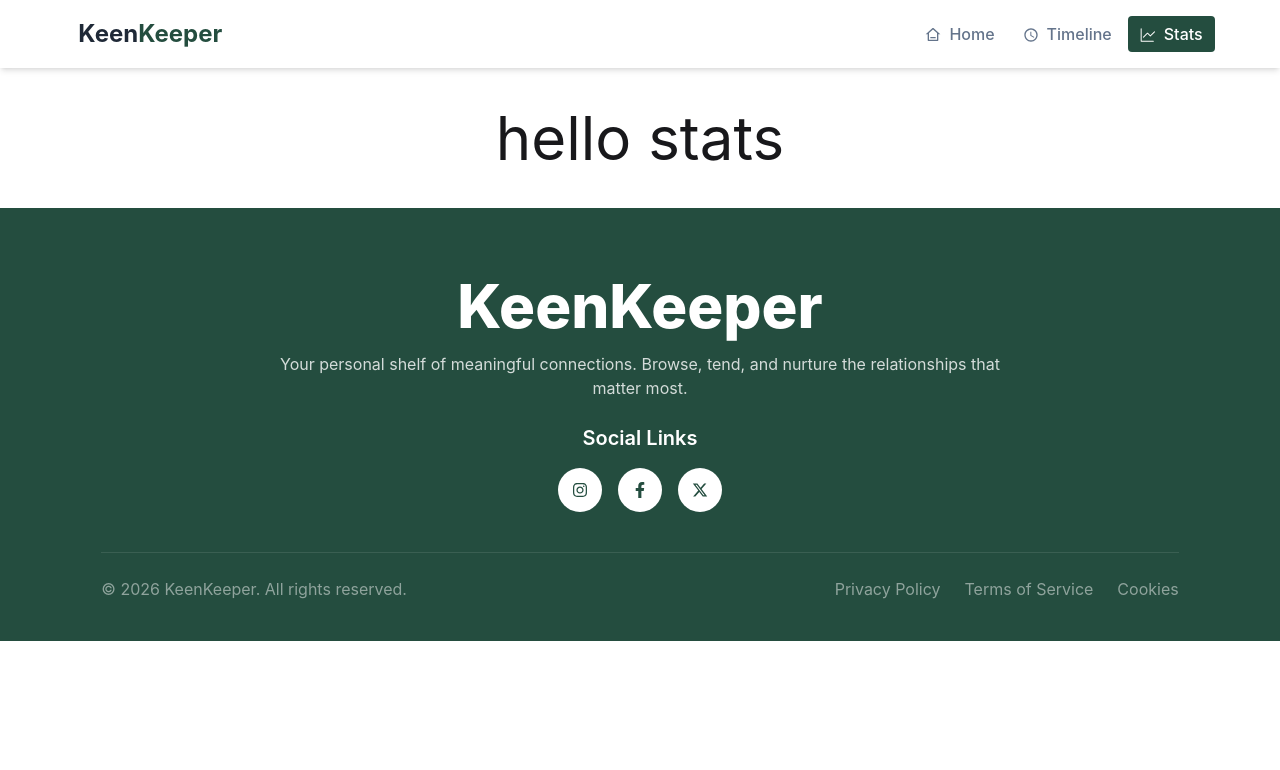
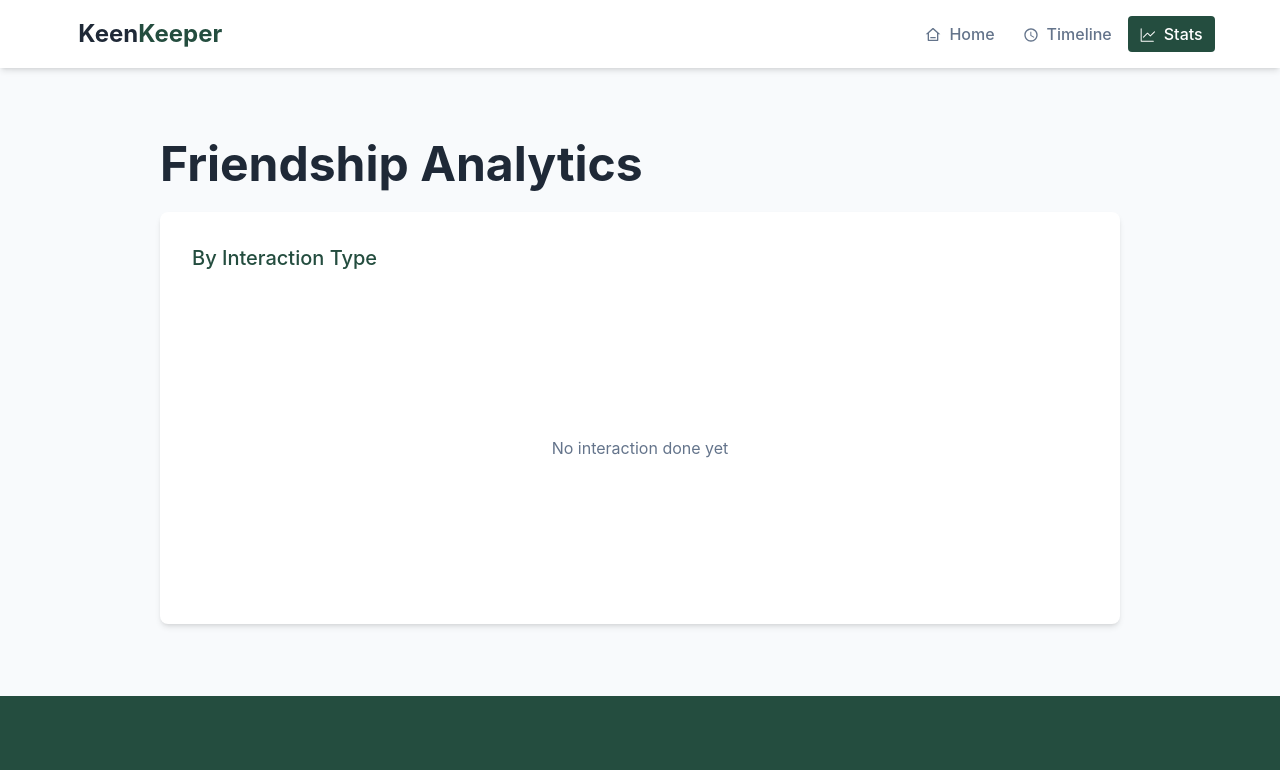
Before and after one commit to mi-araf/b13-a7-keenkeeper-page, a Next.js app: page /stats in a window 1280 px wide. Shown: the top 770 px of the page. Built offline with nearby package versions, Linux system fonts and the light colour scheme.

Commit message:
challenge part done, with context

```diff
--- a/package.json
+++ b/package.json
@@ -14,7 +14,8 @@
     "react": "19.2.4",
     "react-dom": "19.2.4",
     "react-icons": "^5.6.0",
-    "react-toastify": "^11.0.5"
+    "react-toastify": "^11.0.5",
+    "recharts": "^3.8.1"
   },
   "devDependencies": {
     "@tailwindcss/postcss": "^4.2.2",
--- a/src/app/layout.js
+++ b/src/app/layout.js
@@ -3,6 +3,7 @@ import "./globals.css";
 import "react-toastify/dist/ReactToastify.css";
 import Navbar from "@/components/Navbar";
 import Footer from "@/components/Footer";
+import { TimelineProvider } from '@/context/TimelineContext';
 
 const geistSans = Geist({
   variable: "--font-geist-sans",
@@ -23,9 +24,11 @@ export default function RootLayout({ children }) {
   return (
     <html lang="en" data-theme="light" className={`${geistSans.variable} ${geistMono.variable} h-full antialiased`} >
       <body className="">
-        <Navbar />
-        {children}
-        <Footer />
+        <TimelineProvider>
+          <Navbar />
+          {children}
+          <Footer />
+        </TimelineProvider>
       </body>
     </html>
   );
--- a/src/app/stats/page.jsx
+++ b/src/app/stats/page.jsx
@@ -1,9 +1,63 @@
+'use client'
+
 import React from 'react';
+import { Legend, Pie, PieChart, ResponsiveContainer, Tooltip } from 'recharts';
+import { useTimeline } from '@/context/TimelineContext';
 
 const StatsPage = () => {
+    const { entries } = useTimeline();
+    const counts = { Call: 0, Text: 0, Video: 0 };
+    entries.forEach((entry) => {
+        if (entry.type in counts) {
+            counts[entry.type] += 1;
+        }
+    });
+    const data = [
+        { name: 'Call', value: counts.Call, fill: '#22c55e' },
+        { name: 'Text', value: counts.Text, fill: '#2563eb' },
+        { name: 'Video', value: counts.Video, fill: '#f59e0b' },
+    ];
+    const total = data.reduce((sum, item) => sum + item.value, 0);
+
     return (
-        <div>
-            <h1 className="text-6xl text-center m-10">hello stats</h1>
+        <div className='bg-[#F8FAFC]'>
+            <div className='w-9/12 mx-auto py-18'>
+                <h1 className='text-5xl font-bold text-[#1f2937] mb-6'>Friendship Analytics</h1>
+
+                <div className='bg-white shadow-md rounded-lg overflow-hidden'>
+                    <div className='px-8 pt-8'>
+                        <p className='font-medium text-base md:text-xl text-[#244D3F]'>By Interaction Type</p>
+                    </div>
+
+                    <div className=' p-8'>
+                        <div className='h-72'>
+                            {total > 0 ? (
+                                <ResponsiveContainer width='100%' height='100%'>
+                                    <PieChart>
+                                        <Pie
+                                            data={data}
+                                            dataKey='value'
+                                            cx='50%'
+                                            cy='50%'
+                                            innerRadius={70}
+                                            outerRadius={110}
+                                            paddingAngle={3}
+                                            cornerRadius={10}
+                                        />
+                                        <Tooltip />
+                                        <Legend layout='horizontal' verticalAlign='bottom' align='center' iconType='circle' />
+                                    </PieChart>
+                                </ResponsiveContainer>
+                            ) : (
+                                <div className='h-full flex items-center justify-center text-[#64748B] text-base'>
+                                    No interaction done yet
+                                </div>
+                            )}
+                        </div>
+
+                    </div>
+                </div>
+            </div>
         </div>
     );
 };
--- a/src/app/timeline/page.jsx
+++ b/src/app/timeline/page.jsx
@@ -3,6 +3,7 @@
 import React, { useState, useRef } from 'react';
 import Image from 'next/image';
 import { FaAngleDown } from 'react-icons/fa6';
+import { useTimeline } from '@/context/TimelineContext';
 
 import CallImage from '../../../public/assets/call.png';
 import TextImage from '../../../public/assets/text.png';
@@ -28,18 +29,7 @@ const TimeLinePage = () => {
     const [filter, setFilter] = useState('All');
     const dropdownRef = useRef(null);
 
-    // Get timeline entries from localStorage
-    let entries = [];
-    if (typeof window !== 'undefined') {
-        try {
-            const raw = window.localStorage.getItem('keenkeeper-timeline');
-            entries = raw ? JSON.parse(raw) : [];
-        } catch (error) {
-            console.error('Failed to read timeline entries:', error);
-        }
-    }
-
-    // Filter entries based on selected filter
+    const { entries } = useTimeline();
     const filteredEntries = filter === 'All' ? entries : entries.filter((entry) => entry.type === filter);
 
     // Handle filter click and close dropdown
--- a/src/components/QuickCheckIn.jsx
+++ b/src/components/QuickCheckIn.jsx
@@ -2,6 +2,7 @@
 
 import Image from 'next/image';
 import { ToastContainer, toast } from 'react-toastify';
+import { useTimeline } from '@/context/TimelineContext';
 import CallImage from '../../public/assets/call.png';
 import TextImage from '../../public/assets/text.png';
 import VideoImage from '../../public/assets/video.png';
@@ -12,21 +13,9 @@ const actions = [
     { type: 'Video', label: 'Video', image: VideoImage },
 ];
 
-const addTimelineEntry = (entry) => {
-    if (typeof window === 'undefined') {
-        return;
-    }
+export default function QuickCheckIn({ friendName }) {
+    const { addTimelineEntry } = useTimeline();
 
-    try {
-        const existing = window.localStorage.getItem('keenkeeper-timeline');
-        const entries = existing ? JSON.parse(existing) : [];
-        window.localStorage.setItem('keenkeeper-timeline', JSON.stringify([entry, ...entries]));
-    } catch (error) {
-        console.error('Failed to save timeline entry:', error);
-    }
-};
-
-export default function QuickCheckIn({ friendName }) {
     const handleAction = (type) => {
         const now = new Date();
         const entry = {
--- /dev/null
+++ b/src/context/TimelineContext.jsx
@@ -0,0 +1,25 @@
+'use client';
+
+import React, { createContext, useCallback, useContext, useMemo, useState } from 'react';
+
+const TimelineContext = createContext(null);
+
+export function TimelineProvider({ children }) {
+    const [entries, setEntries] = useState([]);
+
+    const addTimelineEntry = useCallback((entry) => {
+        setEntries((current) => [entry, ...current]);
+    }, []);
+
+    const value = useMemo(() => ({ entries, addTimelineEntry }), [entries, addTimelineEntry]);
+
+    return <TimelineContext.Provider value={value}>{children}</TimelineContext.Provider>;
+}
+
+export function useTimeline() {
+    const context = useContext(TimelineContext);
+    if (!context) {
+        throw new Error('useTimeline must be used within a TimelineProvider');
+    }
+    return context;
+}
```
Also changed, not shown: 1 other file (tests, documents, lock files or other folders).
